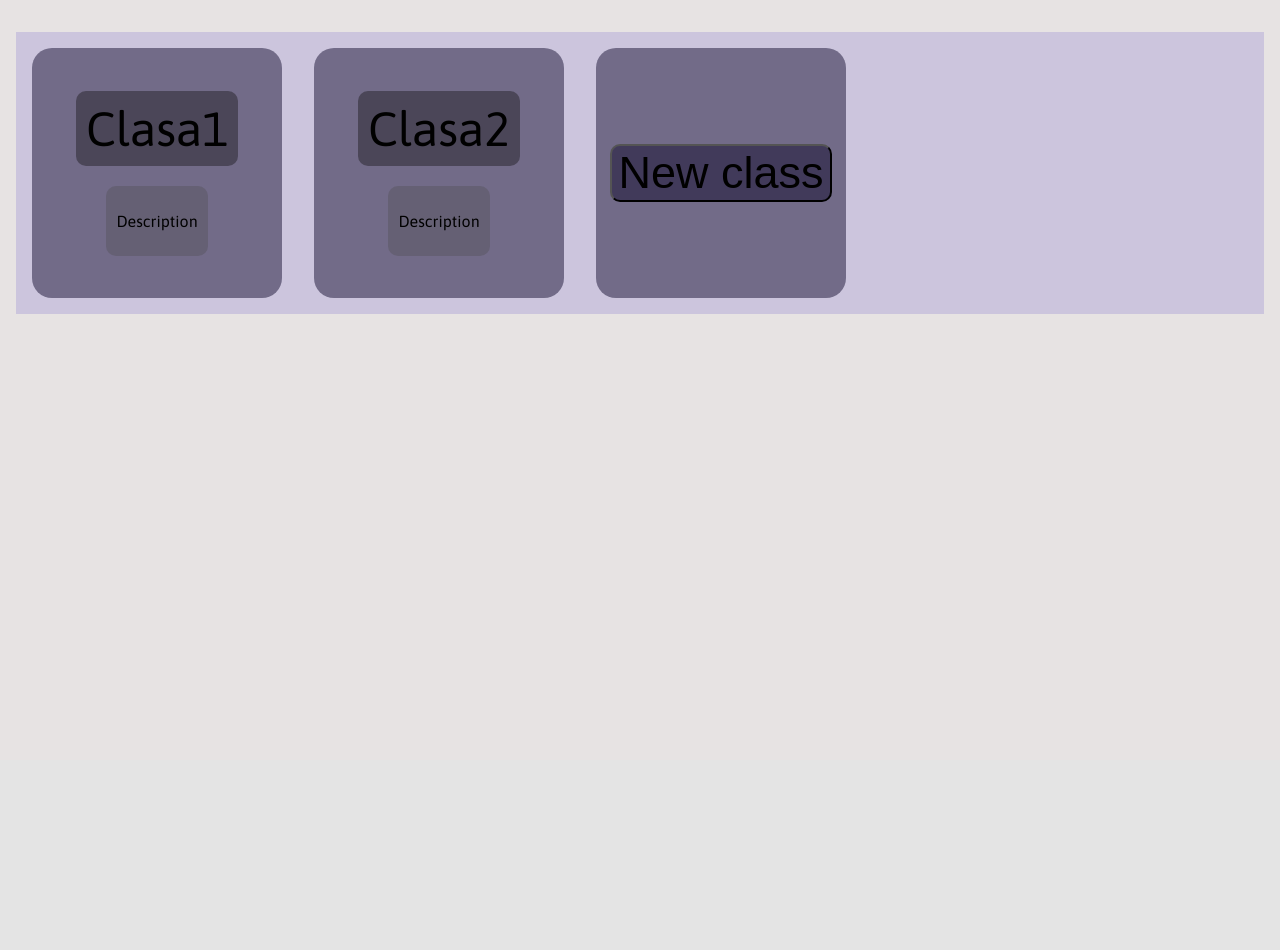
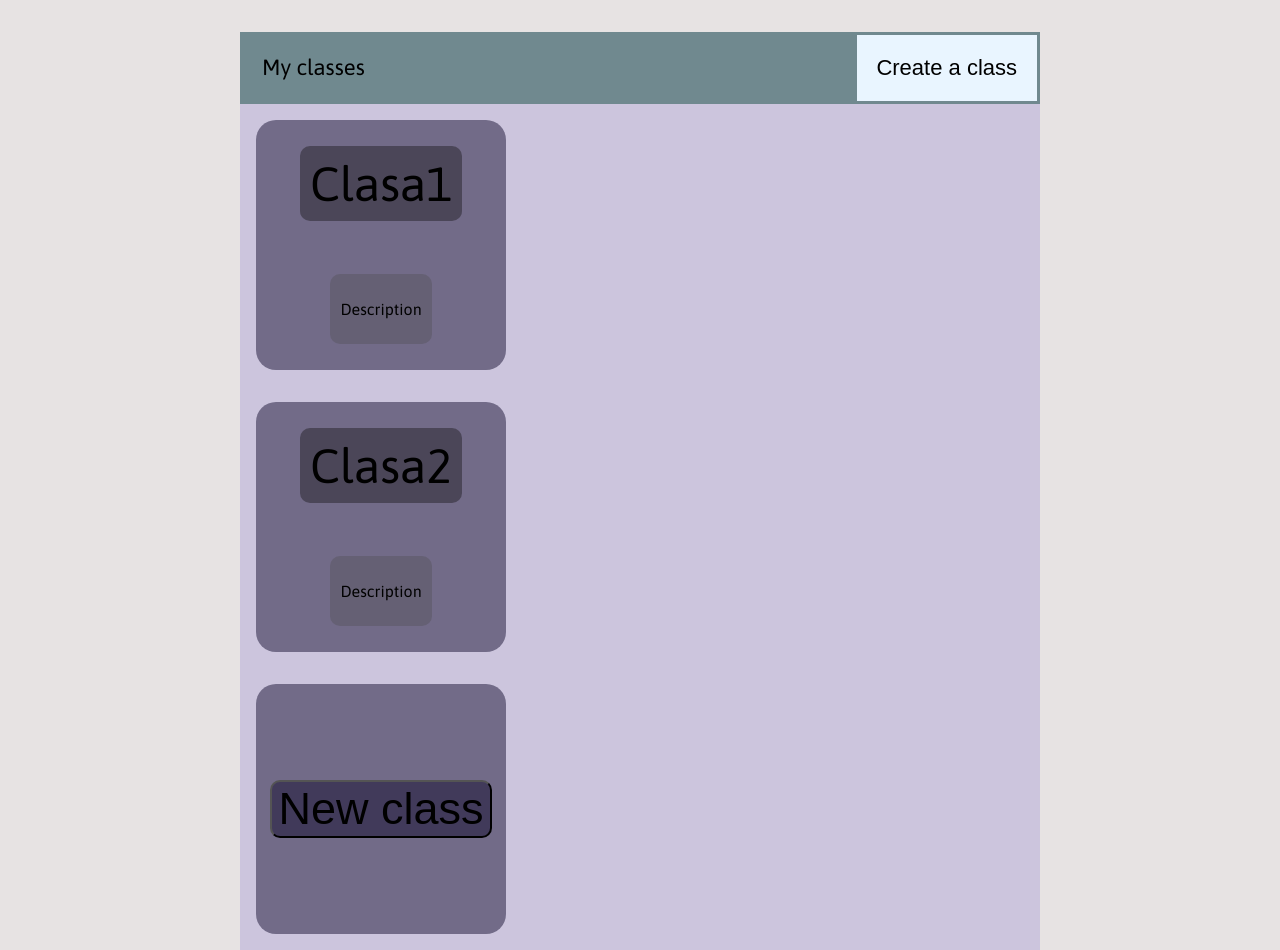
Before and after one commit to filipvalentin/proiectTW, a PHP site: page /src/my-classes.html in a window 1280 px wide. Shown: the part 40-990 px from the top of the page. Before the commit the page ends 354 px from the top, so only its background shows below. Run offline with PHP 8.4, Linux system fonts and the light colour scheme.

Commit message:
my classes fix

```diff
--- a/css/my_classes.css
+++ b/css/my_classes.css
@@ -1,9 +1,26 @@
+
 .myclasses-panel {
 	display: flex;
+	/* width:100%; */
+	max-width: 50em;
+	/* min-width: 45em; */
+	/* align-self: center;
+	justify-self: center; */
 	background-color: #ada2d675;
-	margin: 2em 1em 1em 1em;
+	/* margin: 2em 1em 1em 1em; */
 	flex-wrap: wrap;
+	margin: 2em  auto auto auto;
 	/* flex-direction: column; */
+	flex-direction: column;
+}
+
+@media only screen and (max-width: 55em) {
+	.myclasses-panel {
+		min-width: none;
+		width:auto;
+
+		margin: 2em 2em auto 2em;
+	}
 }
 
 .class {
@@ -13,7 +30,7 @@
 	min-height: 250px;
 	display: flex;
 	flex-wrap: wrap;
-	flex-direction: column;
+	/* flex-direction: row; */
 
 	align-items: center;
 	justify-content: center;
@@ -25,6 +42,39 @@
 	overflow: hidden;
 
 }
+
+
+.dashboard{
+
+	flex-direction: row;
+	background-color: #5a7a7bcb;
+
+}
+.myclasses-name{
+	float: left;
+	margin:  1em;
+	font-size: 22px;
+	padding: 0px;
+}
+.class-button{
+	float:right;
+	margin:0.2em;
+	justify-content: center;
+	align-items: center;
+
+}
+.class-button > button{
+	font-size: 22px;
+	background-color:rgb(233, 245, 255);
+	border: none;
+	padding: 0.9em;
+
+	cursor: pointer;
+}
+/*
+.class-button > button:hover{
+
+} */
 
 .class>.title {
 
--- a/src/my-classes.html
+++ b/src/my-classes.html
@@ -22,7 +22,7 @@
 		</div>
 
 
-		<div class="navbar-right" >
+		<div class="navbar-right">
 			<a href="login.html">My Account</a>
 		</div>
 		<div class="navbar-right" style="display: none;">
@@ -33,6 +33,15 @@
 
 	<main class="main">
 		<div class="myclasses-panel">
+			<div class="dashboard">
+				<div class="myclasses-name">
+					<content>My classes</content>
+				</div>
+				<div class="class-button">
+					<button >Create a class</button>
+					<button style="display: none;">Enter a class</button>
+				</div>
+			</div>
 			<div class="class">
 				<div class="title" id="class1">
 
@@ -56,7 +65,7 @@
 
 			</div>
 			<div class="add-class">
-					<button class="add-button">New class</button>
+				<button class="add-button">New class</button>
 			</div>
 		</div>
 	</main>
@@ -67,7 +76,7 @@
 
 		function click_class() {
 
-		document.getElementById('class1').innerHTML = "Welcome to JavaScript";
+			document.getElementById('class1').innerHTML = "Welcome to JavaScript";
 
 		} </script>
 
```
